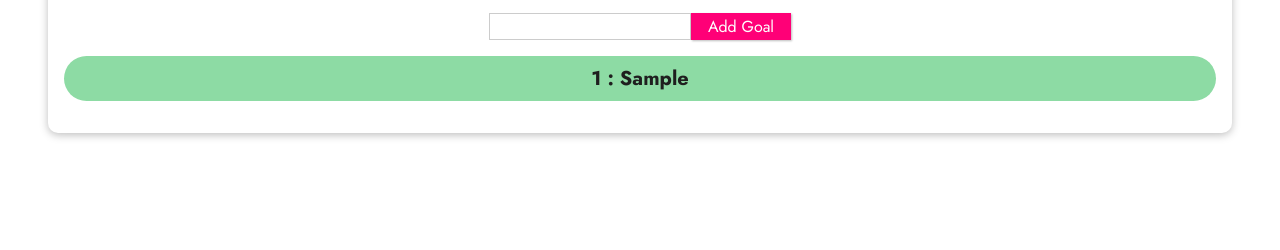
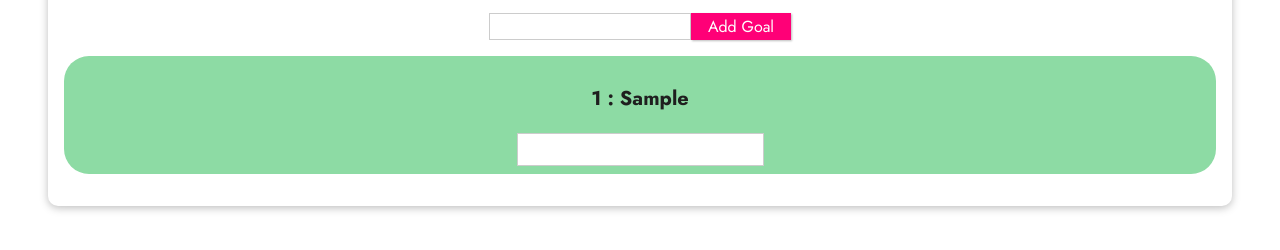
Before and after one commit to yangyang36/learn-vue, a plain HTML site: page lists-cond-01-starting-setup/index.html in a window 1280 px wide. Both pictures are taken after typing "Sample" into the empty fields and a click on the button "Add Goal". Shown: the part 286-536 px from the top of the page. Drawn offline with nearby package versions, Linux system fonts and the light colour scheme.

Commit message:
why need key when using v-for

```diff
--- a/lists-cond-01-starting-setup/index.html
+++ b/lists-cond-01-starting-setup/index.html
@@ -23,7 +23,11 @@
     <p v-show="goals.length ===0">No data</p>
     <p v-if="goals.length === 0">No goals have been added yet - please start adding some!</p>
     <ul v-else>
-      <li v-for="(goal, index) in goals" @click="removeGoal(index)">{{index + 1}} : {{goal}}</li>
+      <li v-for="(goal, index) in goals" :key="goal" @click="removeGoal(index)">
+        <p>{{index + 1}} : {{goal}}</p>
+        <input type="text" @click.stop>
+
+      </li>
     </ul>
 
   </section>
```
